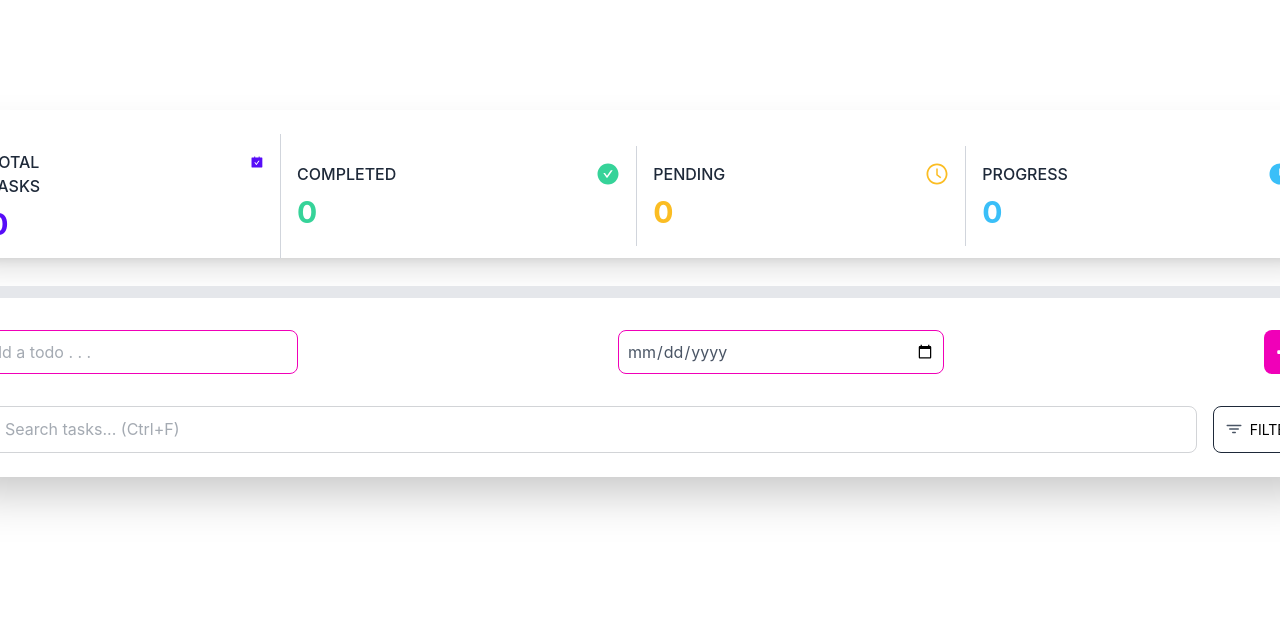
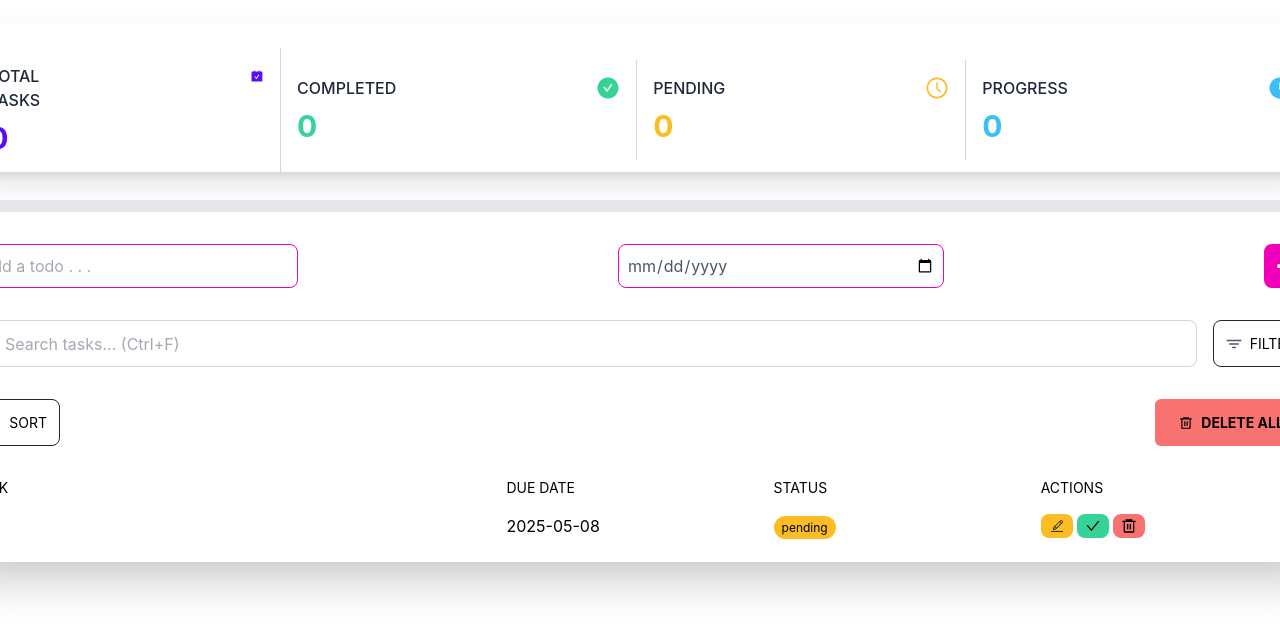
Before and after one commit to elmira1385/todo-react-professional, a React (Vite) app: page / in a window 1280 px wide. Shown: the part 107-742 px from the top of the page. Built offline with nearby package versions, Linux system fonts and the light colour scheme.

Commit message:
somethings are added

```diff
--- a/src/App.tsx
+++ b/src/App.tsx
@@ -1,7 +1,9 @@
 import Container from "./components/Container";
 import InputSearchAndFilter from "./components/InputSearchAndFilter";
 import InputsTodos from "./components/InputsTodos";
+import SortAndDelete from "./components/SortAndDelete";
 import StatusList from "./components/StatusList";
+import TableTodo from "./components/TableTodo";
 
 function App() {
   return (
@@ -9,6 +11,8 @@ function App() {
       <StatusList/>
       <InputsTodos/>
       <InputSearchAndFilter/>
+      <SortAndDelete/>
+      <TableTodo/>
     </Container>
   );
 }
--- a/src/components/InputSearchAndFilter.tsx
+++ b/src/components/InputSearchAndFilter.tsx
@@ -20,7 +20,7 @@ const InputSearchAndFilter = () => {
         />
       </div>
       <div className="flex flex-col relative">
-        <div
+        <button
           onClick={() => {
             setShowModulFilter(!showModulFilter);
           }}
@@ -30,7 +30,7 @@ const InputSearchAndFilter = () => {
           <p className=" text-[14px] uppercase group-hover:text-white">
             Filter
           </p>
-        </div>
+        </button>
         {showModulFilter && (
           <ul className=" z-10 flex flex-col shadow rounded-lg  bg-white absolute top-12 p-2 left-0">
             <li className="text-gray-600 hover:bg-gray-200 cursor-pointer rounded-[7px] transition-all px-2 py-2 active:bg-tx-200 active:text-white">
--- /dev/null
+++ b/src/components/SortAndDelete.tsx
@@ -0,0 +1,20 @@
+import { GoSortAsc } from "react-icons/go";
+import { MdDelete } from "react-icons/md";
+import { RiDeleteBin6Line } from "react-icons/ri";
+
+const SortAndDelete = () => {
+  return (
+    <div className="flex justify-between ">
+      <button className="flex group hover:bg-bg-100   cursor-pointer  rounded-lg transition-all justify-center items-center gap-2 border border-gray-800 p-3">
+        <GoSortAsc className="text-gray-600 group-hover:text-white " />
+        <p className=" text-[14px] uppercase group-hover:text-white">Sort</p>
+      </button>
+      <button className="flex justify-center items-center uppercase cursor-pointer transition-all hover:-translate-y-0.5 bg-bg-200 text-[14px] font-bold px-6 py-3 rounded-md gap-2">
+        <RiDeleteBin6Line/>
+        Delete All
+      </button>
+    </div>
+  );
+};
+
+export default SortAndDelete;
--- /dev/null
+++ b/src/components/TableTodo.tsx
@@ -0,0 +1,42 @@
+import React from "react";
+import { AiOutlineCheck } from "react-icons/ai";
+import { CiEdit } from "react-icons/ci";
+import { MdDelete } from "react-icons/md";
+import { RiDeleteBin6Line } from "react-icons/ri";
+
+const TableTodo = () => {
+  return (
+    <div className="flex flex-col gap-4">
+      <div className="flex *:uppercase *:text-sm">
+        <p className="flex-2">Task</p>
+        <p className="flex-1">Due Date</p>
+        <p className="flex-1">Status</p>
+        <p className="flex-1">Actions</p>
+      </div>
+      <ul className="flex flex-col gap-4">
+        <li className="flex">
+          <p className="flex-2">one</p>
+          <p className="flex-1">2025-05-08</p>
+          <div className="flex-1">
+            <span className="bg-tx-400 px-2 py-1 text-[12px] rounded-full ">
+              pending
+            </span>
+          </div>
+          <div className="flex flex-1 gap-1">
+            <button className="bg-tx-400 px-2 py-1 rounded-lg transition-all hover:-translate-y-0.5 cursor-pointer">
+              <CiEdit />
+            </button>
+            <button className="bg-tx-300 px-2 py-1 rounded-lg transition-all hover:-translate-y-0.5 cursor-pointer">
+              <AiOutlineCheck />
+            </button>
+            <button className="bg-bg-200 px-2 py-1 rounded-lg transition-all hover:-translate-y-0.5 cursor-pointer">
+              <RiDeleteBin6Line />
+            </button>
+          </div>
+        </li>
+      </ul>
+    </div>
+  );
+};
+
+export default TableTodo;
```
